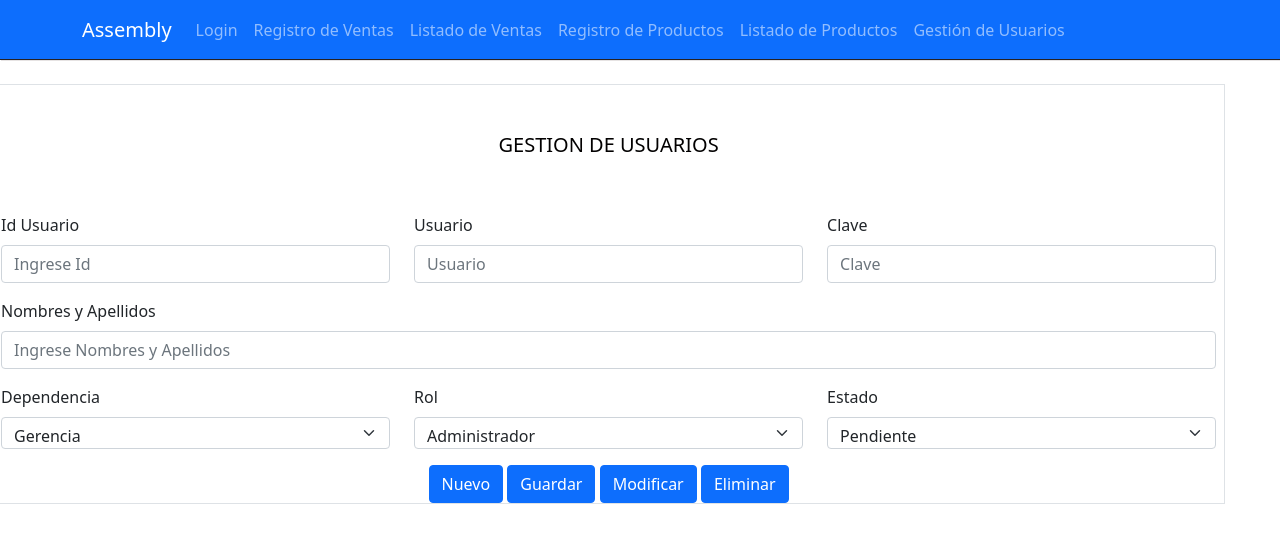
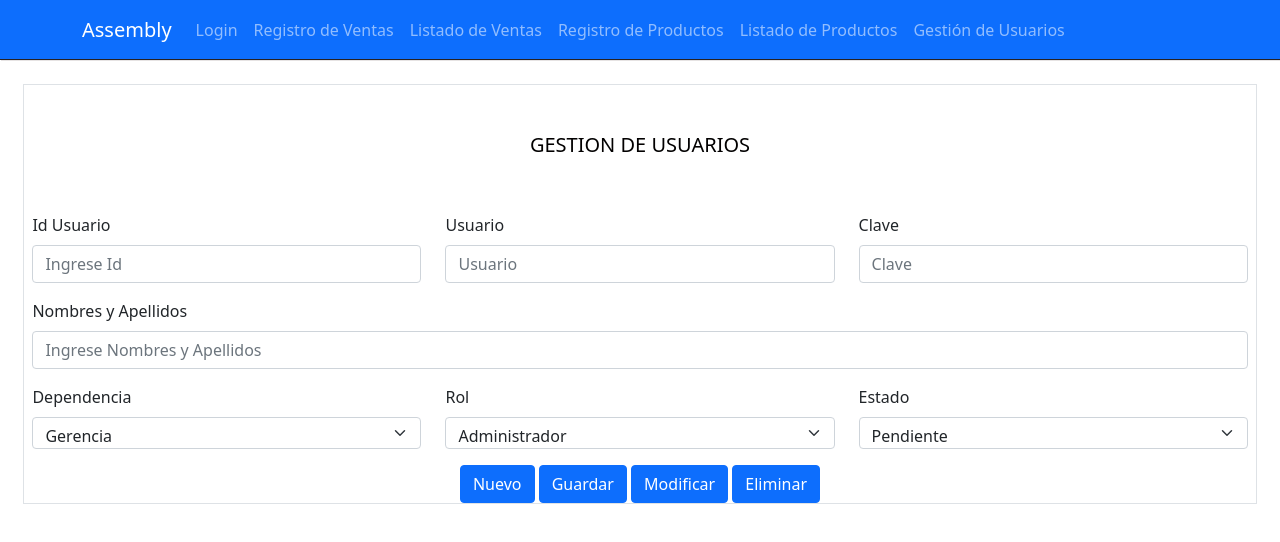
Before and after one commit to eilleenmaria/misiontic-assembly, a React (Create React App) app in the folder proyecto_gestor_ventas/: page /GestionUsuarios in a window 1280 px wide. Shown: the top 542 px of the page. Built offline with nearby package versions, Linux system fonts and the light colour scheme; the HTML template or start-up script is replaced by a standard one.

Commit message:
Update GestionUsuarios.js

```diff
--- a/proyecto_gestor_ventas/src/GestionUsuarios/pages/GestionUsuarios.js
+++ b/proyecto_gestor_ventas/src/GestionUsuarios/pages/GestionUsuarios.js
@@ -9,7 +9,7 @@ import Card from 'react-bootstrap/Card';
 
 const GestionUsuarios = () => {
     return (
-        <div className="ContenedorLogin" center>
+        <div className="ContenedorLogin justify-content-md-center" center>
             <main className="form-signin--md" center>
                 <form className="row g-3 border" center>
                     <div>
```
